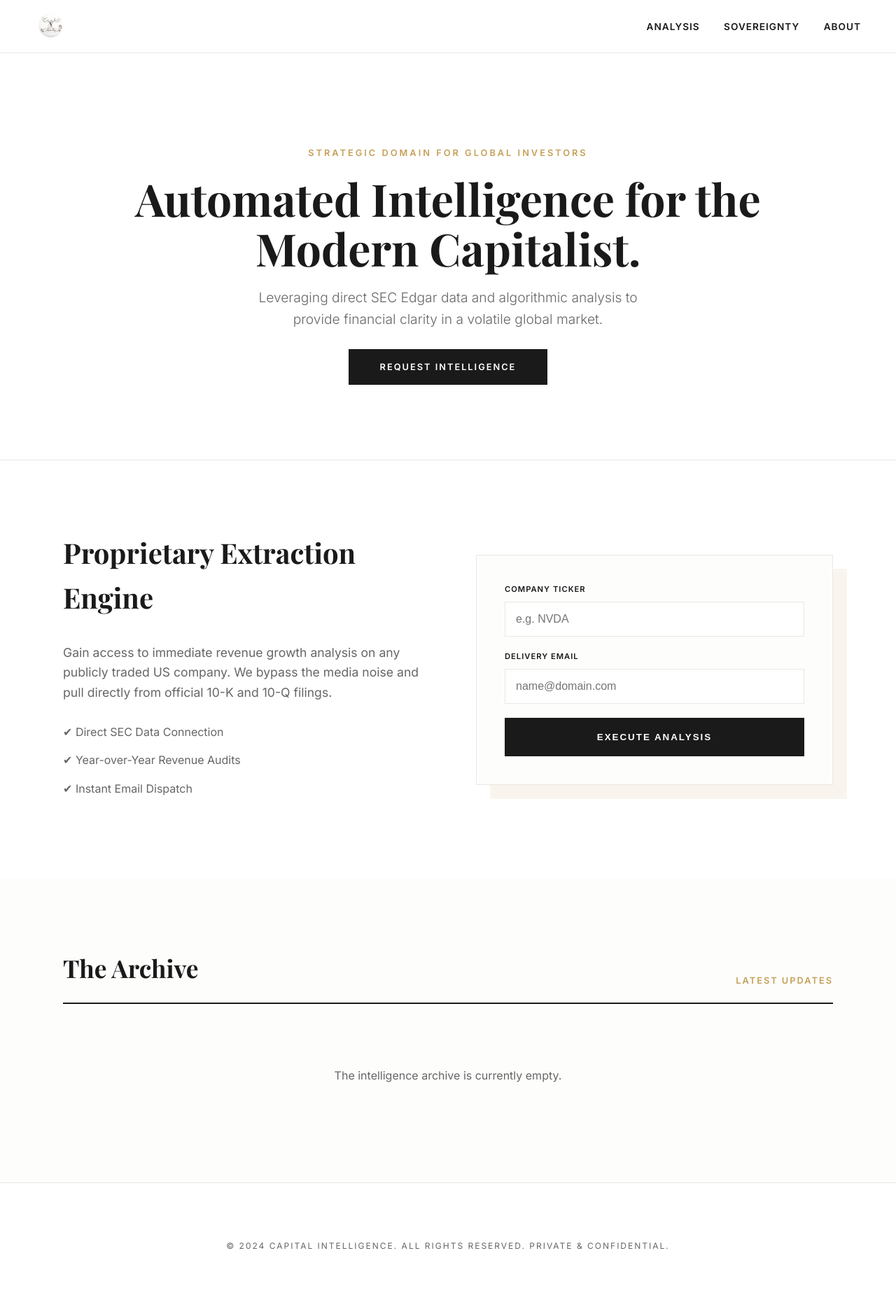
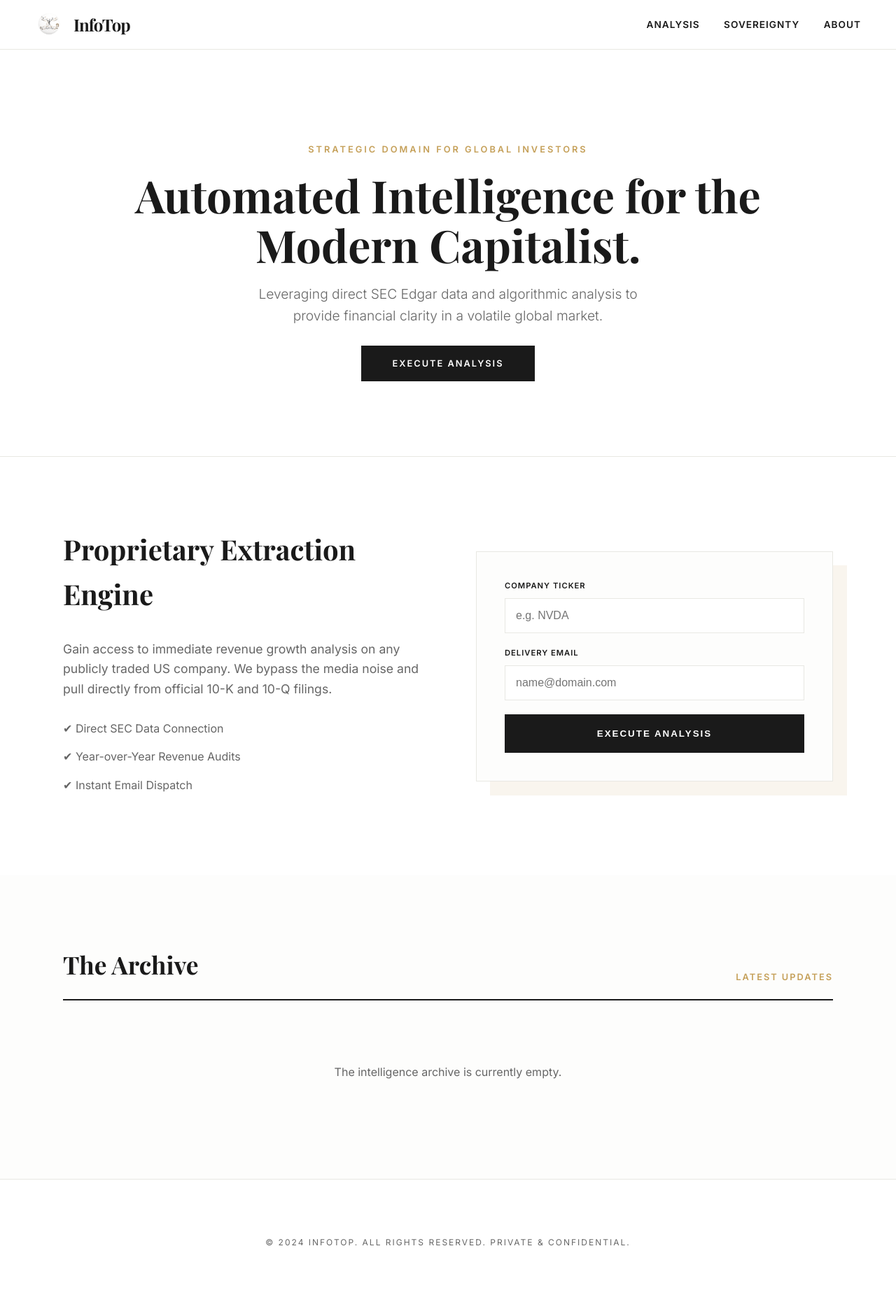
Before and after one commit to haohuixing/InfoTop, a FastAPI app: page / in a window 1280 px wide. Shown: the whole page at 70% size. After the commit the page ends 1781 px from the top, so only its background shows below. Run offline with FastAPI, Linux system fonts and the light colour scheme.

Commit message:
Update index.html

```diff
--- a/templates/index.html
+++ b/templates/index.html
@@ -3,7 +3,11 @@
 <head>
     <meta charset="UTF-8">
     <meta name="viewport" content="width=device-width, initial-scale=1.0">
-    <title>Capital Intelligence | Strategic Market Analysis</title>
+
+    <!-- 1. TAB NAME & TAB ICON -->
+    <title>InfoTop</title>
+    <link rel="icon" type="image/png" href="/images/logo.png">
+
     <link href="https://fonts.googleapis.com/css2?family=Playfair+Display:wght@700&family=Inter:wght@300;400;600&display=swap" rel="stylesheet">
 
     <style>
@@ -17,15 +21,14 @@
 
         body { font-family: 'Inter', sans-serif; background: var(--bg); color: var(--charcoal); margin: 0; padding: 0; line-height: 1.6; }
 
-        /* Message Box */
         .msg-box { background: var(--gold); color: white; padding: 15px; text-align: center; font-weight: 600; position: relative; z-index: 101; }
 
-        /* Navbar */
+        /* 2. LOGO & TEXT ALIGNMENT */
         nav {
             display: flex;
             justify-content: space-between;
             align-items: center;
-            padding: 15px 50px; /* Reduced padding slightly for logo */
+            padding: 15px 50px;
             border-bottom: 1px solid var(--border);
             background: white;
             position: sticky;
@@ -36,12 +39,17 @@
         .logo {
             display: flex;
             align-items: center;
+            gap: 15px; /* Space between logo and text */
             text-decoration: none;
+            color: var(--charcoal);
+            font-family: 'Playfair Display', serif;
+            font-weight: 700;
+            font-size: 1.5rem;
+            letter-spacing: -1px;
         }
 
-        /* Logo image sizing */
         .logo-img {
-            height: 45px; /* Adjust this to make your logo look right */
+            height: 40px; /* Slightly smaller to match text height */
             width: auto;
             display: block;
         }
@@ -106,7 +114,8 @@
 
     <nav>
         <a href="/" class="logo">
-            <img src="/images/logo.png" alt="Capital Intelligence" class="logo-img">
+            <img src="/images/logo.png" alt="Logo" class="logo-img">
+            <span>InfoTop</span>
         </a>
         <div class="nav-links">
             <a href="#tool">Analysis</a>
@@ -119,9 +128,10 @@
         <p class="pre-title">Strategic Domain for Global Investors</p>
         <h1>Automated Intelligence for the Modern Capitalist.</h1>
         <p class="description">Leveraging direct SEC Edgar data and algorithmic analysis to provide financial clarity in a volatile global market.</p>
-        <a href="#tool" class="cta-button">Request Intelligence</a>
+        <a href="#tool" class="cta-button">Execute Analysis</a>
     </header>
 
+    <!-- ... rest of the section code remains same as before ... -->
     <section class="tool-section" id="tool">
         <div class="module-container">
             <div class="tool-info">
@@ -168,7 +178,7 @@
     </section>
 
     <footer>
-        &copy; 2024 Capital Intelligence. All Rights Reserved. Private & Confidential.
+        &copy; 2024 InfoTop. All Rights Reserved. Private & Confidential.
     </footer>
 
 </body>
```
